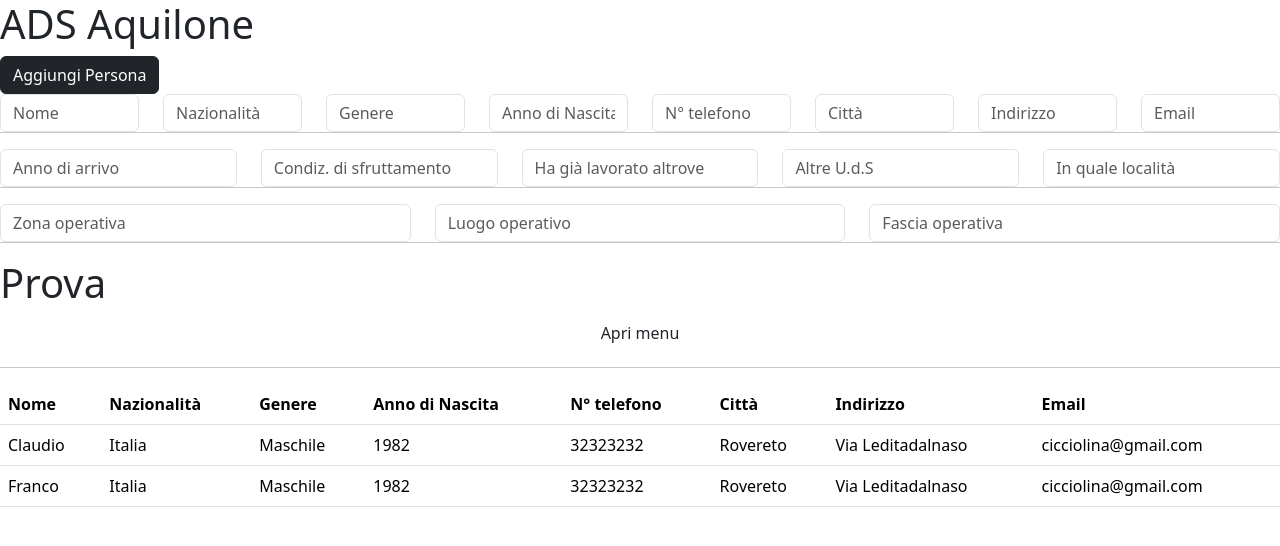
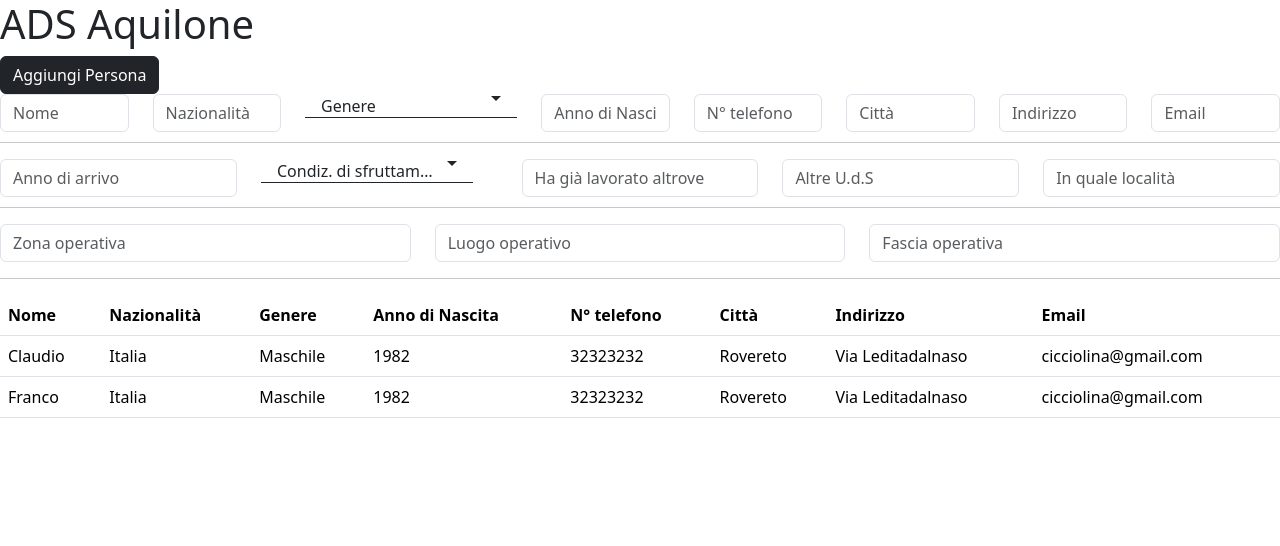
Before and after one commit to Gioele-Cipriani/Gestionale-UDS-Aquilone, an Angular app in the folder gestionale/: page / in a window 1280 px wide. Both pictures are taken after a click on the button "Aggiungi Persona". Shown: the top 546 px of the page. Built offline with nearby package versions, Linux system fonts and the light colour scheme.

Commit message:
modificato layout form

```diff
--- a/gestionale/src/app/homepage/homepage.component.html
+++ b/gestionale/src/app/homepage/homepage.component.html
@@ -3,7 +3,7 @@
   <button class="btn btn-dark" (click)="showDiv.previous = !showDiv.previous">
     Aggiungi Persona
   </button>
-  <div *ngIf="showDiv.previous">
+  <div *ngIf="showDiv.previous" class="inserimento-dati">
     <form>
       <div class="row">
         <div class="col">
@@ -13,7 +13,21 @@
           <input type="text" class="form-control" placeholder="Nazionalità" />
         </div>
         <div class="col">
-          <input type="text" class="form-control" placeholder="Genere" />
+          <mat-form-field class="mat-form-field">
+            <mat-label>Genere</mat-label>
+            <mat-select
+              [(ngModel)]="genere"
+              name="genere"
+              panelClass="dropdown-panel"
+            >
+              <mat-option
+                *ngFor="let opzione of opzioniGenere"
+                [value]="opzione"
+              >
+                {{ opzione }}
+              </mat-option>
+            </mat-select>
+          </mat-form-field>
         </div>
         <div class="col">
           <input
@@ -45,11 +59,21 @@
           />
         </div>
         <div class="col">
-          <input
-            type="text"
-            class="form-control"
-            placeholder="Condiz. di sfruttamento"
-          />
+          <mat-form-field>
+            <mat-label>Condiz. di sfruttamento</mat-label>
+            <mat-select
+              [(ngModel)]="sfruttamento"
+              name="sfruttamento"
+              panelClass="dropdown-panel"
+            >
+              <mat-option
+                *ngFor="let opzione of opzioniSfruttamento"
+                [value]="opzione"
+              >
+                {{ opzione }}
+              </mat-option>
+            </mat-select>
+          </mat-form-field>
         </div>
         <div class="col">
           <input
@@ -92,14 +116,6 @@
             placeholder="Fascia operativa"
           />
         </div>
-
-        <hr />
-        <h1>Prova</h1>
-        <button mat-button [matMenuTriggerFor]="menu">Apri menu</button>
-        <mat-menu #menu="matMenu">
-          <button mat-menu-item (click)="doSomethingElse()">Elemento 1</button>
-          <button mat-menu-item (click)="doSomethingElse()">Elemento 2</button>
-        </mat-menu>
       </div>
     </form>
   </div>
--- a/gestionale/src/app/homepage/homepage.component.ts
+++ b/gestionale/src/app/homepage/homepage.component.ts
@@ -1,4 +1,4 @@
-import { Component } from '@angular/core';
+import { Component, ViewEncapsulation } from '@angular/core';
 import { FormGroup } from '@angular/forms';
 import { Profilo } from '../common/profilo.class';
 
@@ -6,7 +6,8 @@ import { Profilo } from '../common/profilo.class';
 @Component({
   selector: 'app-homepage',
   templateUrl: './homepage.component.html',
-  styleUrls: ['./homepage.component.css']
+  styleUrls: ['./homepage.component.css'],
+  encapsulation: ViewEncapsulation.None
 })
 export class HomepageComponent {
   showDiv = {
@@ -26,4 +27,10 @@ export class HomepageComponent {
     this.profilo.update(this.fp.value);
     this.profilo.saveToLocalStorage();
   }
+
+  genere: string | undefined;
+  opzioniGenere: string[] = ['Maschio', 'Femmina', 'Trans', 'Trav','Non Definito']
+
+  sfruttamento: string | undefined;
+  opzioniSfruttamento: string[] = ['Sfruttamento', 'Non Sfruttamento']
 }
```
Also changed, not shown: gestionale/src/app/app.module.ts (+17 -8 lines).
